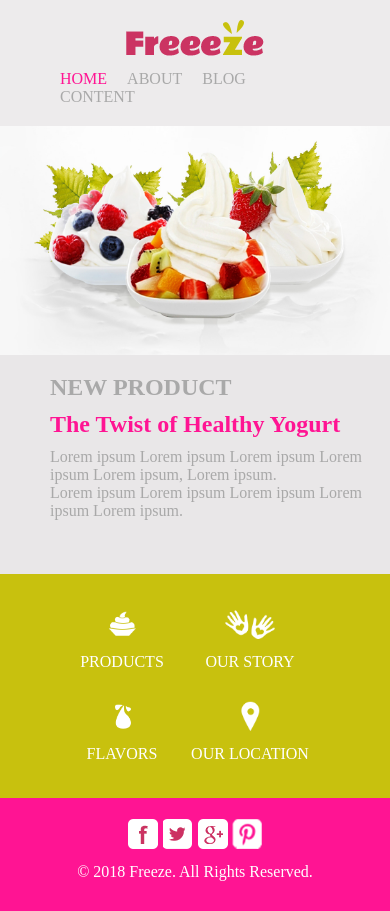
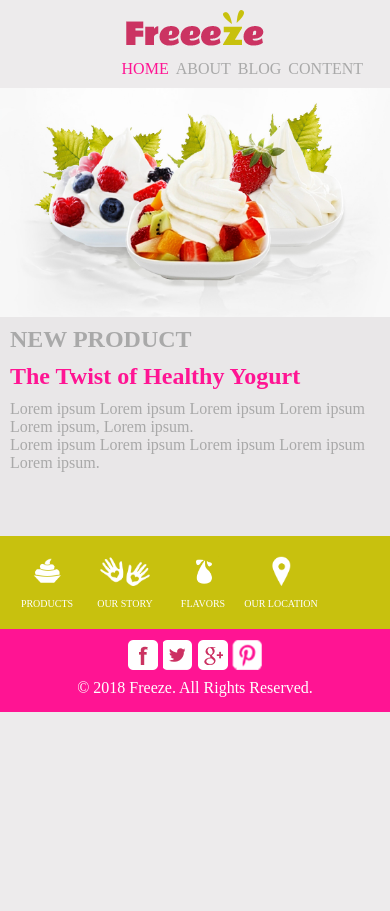
Before and after one commit to Rasbin/project_frozen_yogurt, a plain HTML site: page index.html in a window 390 px wide. After the commit the page ends 844 px from the top, so only its background shows below. Drawn offline with Linux system fonts and the light colour scheme.

Commit message:
Simple design improvement < 500 px

```diff
--- a/style.css
+++ b/style.css
@@ -1,7 +1,7 @@
 
 * {
     margin:0 auto;
-    padding: 0 auto;
+    padding: 0;
 }
 
 body {
@@ -96,7 +96,8 @@ body {
 
 .secondLast {
     background-color: #c8c10e;
-    padding: 20px;
+    padding: 10px;
+
 }
 
 .secondLast img{
@@ -115,8 +116,7 @@ body {
 
 .productInfo {
     background-color: #e9e7e8;
-    padding-top: 20px;
-    padding-left: 50px;
+    padding: 10px;
     height: 200px;
     margin-top: -5px;
 }
@@ -162,6 +162,19 @@ footer p {
   .menuList {
     margin-right: 10px;
   }
+
+  .navbar {
+    padding: 10px;
+  }
+
+  .right {
+    padding: 0;
+  }
+
+  .right li {
+    margin-right: 7px;
+  }
+
   .logo {
     width: 100%;
     text-align: center;
@@ -182,8 +195,18 @@ footer p {
   }
 
   .secondLast ul li {
-    width: 40%;
-    margin-bottom: 15px;
-    margin-top: 15px;
+    width: 20%;
+    font-size: 10px;
+    margin-bottom: 10px;
+    margin-top: 10px;
+  }
+
+  footer {
+    padding: 10px;
+  }
+
+  footer p {
+    margin-top: 5px;
+    margin-bottom: 5px;
   }
 }
```
